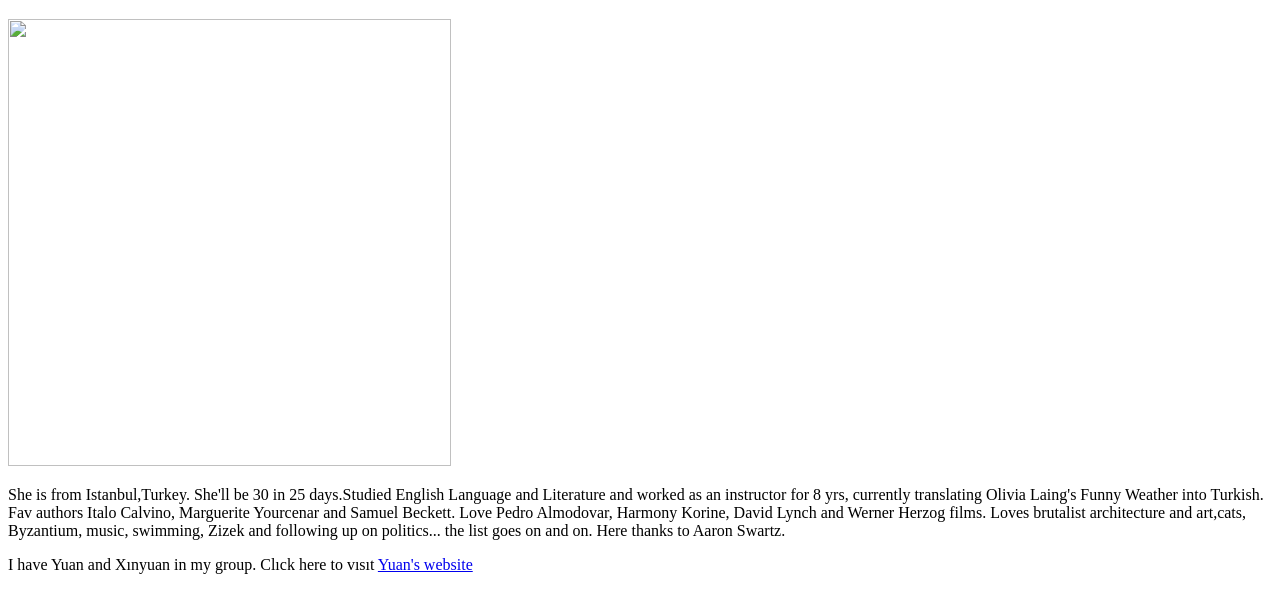
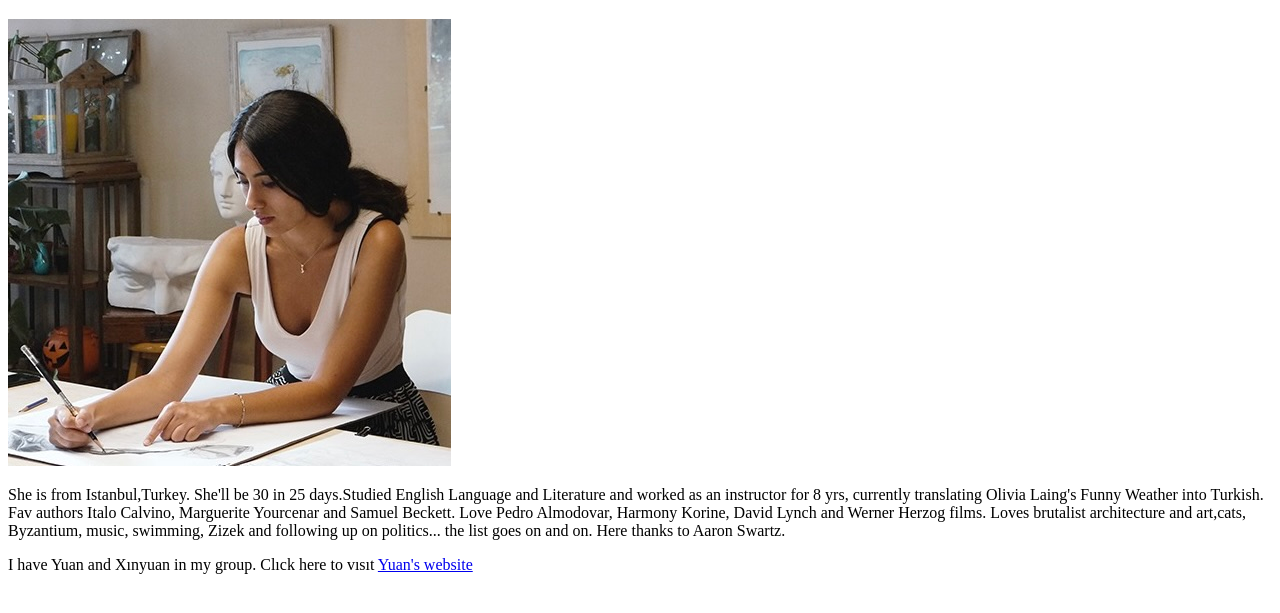
Before and after one commit to burcak-bayram/INST0018_23-24_uczcbba, a plain HTML site: page index.html in a window 1280 px wide. Shown: the part 61-674 px from the top of the page. Drawn offline with Linux system fonts and the light colour scheme.

Commit message:
Update index.html

```diff
--- a/index.html
+++ b/index.html
@@ -6,7 +6,7 @@
 <body>
  <h1>This is Burcak!</h1>
  <body>
- 	<img src="INST0018_23-24_uczcbba/burcak_127.jpgburcak_127.jpg" width="443" height="447" />
+ 	<img src="INST0018_23-24_uczcbba/burcak_127.jpg" width="443" height="447" />
  </body>
  <p>She is from Istanbul,Turkey. She'll be 30 in 25 days.Studied English Language and Literature and worked as an instructor for 8 yrs, currently translating Olivia Laing's Funny Weather into Turkish. Fav authors Italo Calvino, Marguerite Yourcenar and Samuel Beckett. Love Pedro Almodovar, Harmony Korine, David Lynch and Werner Herzog films. Loves brutalist architecture and art,cats, Byzantium, music, swimming, Zizek and following up on politics... the list goes on and on. Here thanks to Aaron Swartz. </p>
 <p>I have Yuan and Xınyuan in my group. Clıck here to vısıt <a href="https://gıthub.com/Yunuyzı/INST0018_23-24_uczcyz0">Yuan's website</a> </p>
```
